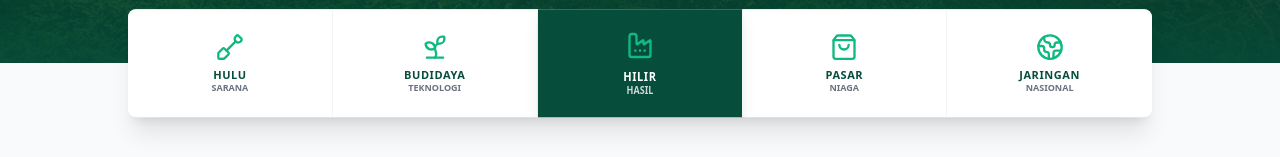
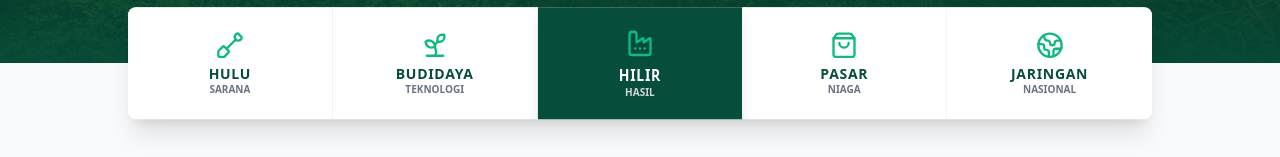
Before and after one commit to Renn6508/profile_company, a Next.js app: page / in a window 1280 px wide. Shown: the part 737-894 px from the top of the page. Built offline with nearby package versions, Linux system fonts and the light colour scheme.

Commit message:
fix: responsive mobile

```diff
--- a/components/section/ServiceRibbon.tsx
+++ b/components/section/ServiceRibbon.tsx
@@ -35,20 +35,16 @@
                     : "bg-white text-[#064e3b] hover:bg-gray-50"
                   }`}
               >
-                {/* Ukuran Icon diperkecil signifikan di mobile */}
                 <item.icon
                   size={16}
                   className={`md:size-7 mb-1 md:mb-2 transition-transform duration-300 group-hover:-translate-y-0.5
                     ${isActive ? "text-[#10b981]" : "text-[#10b981]"}`}
                 />
 
-                {/* Font menggunakan ukuran mikro (7px-8px) agar tidak wrapping/turun baris */}
-                <h3 className="font-extrabold uppercase text-[7px] md:text-[11px] tracking-tighter md:tracking-wider leading-none mb-0.5">
+                <h3 className="font-extrabold uppercase text-[10px] md:text-[14px] tracking-tighter md:tracking-wider leading-none mb-0.5">
                   {item.title}
                 </h3>
-
-                {/* Deskripsi disederhanakan kata-katanya agar muat */}
-                <p className={`hidden sm:block md:text-[9px] uppercase font-semibold leading-tight
+                <p className={`hidden sm:block md:text-[10px] uppercase font-semibold leading-tight
                   ${isActive ? "text-gray-300" : "text-gray-500"}`}
                 >
                   {item.desc}
```
Also changed, not shown: public/robot.txt (added).
